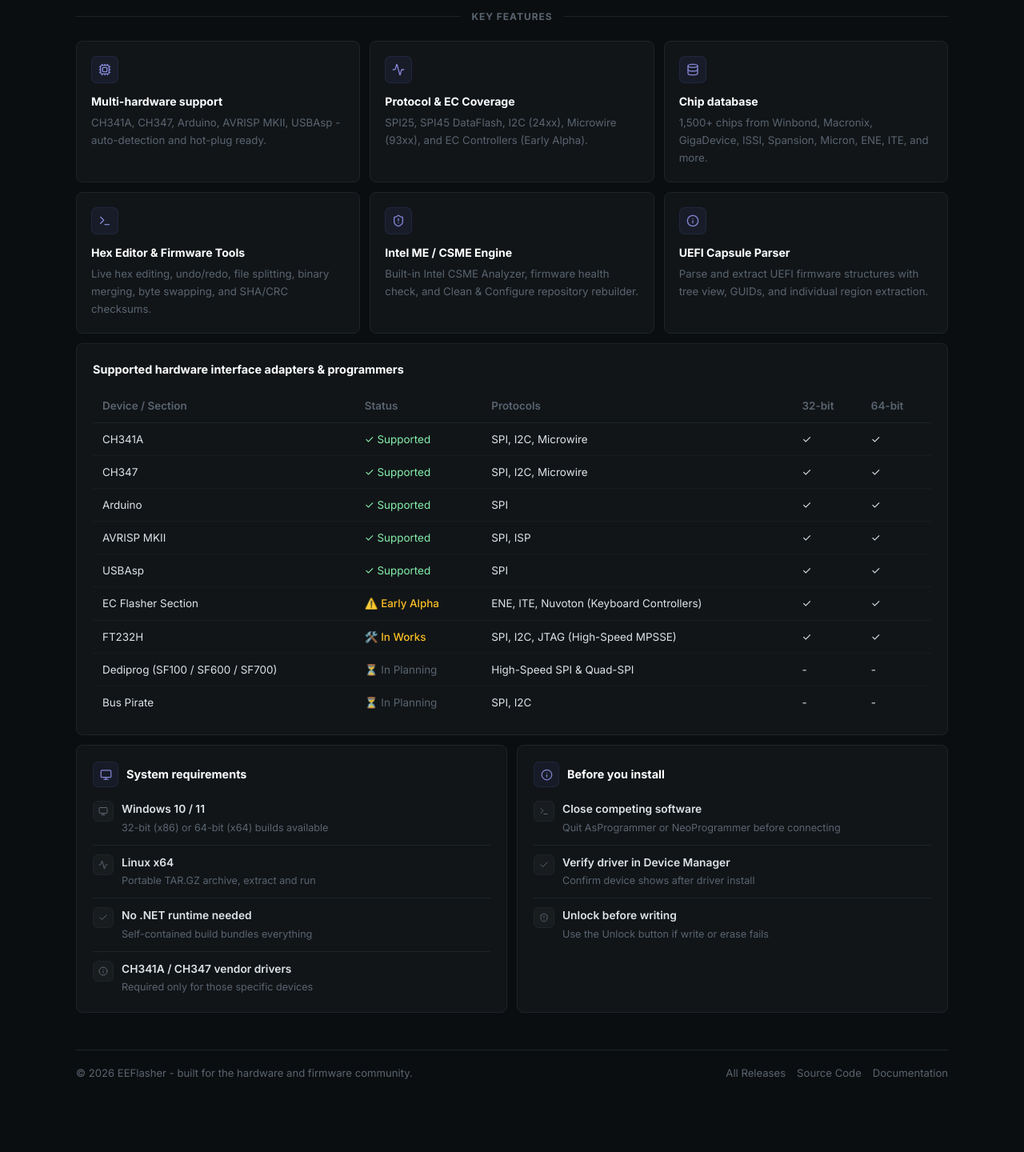
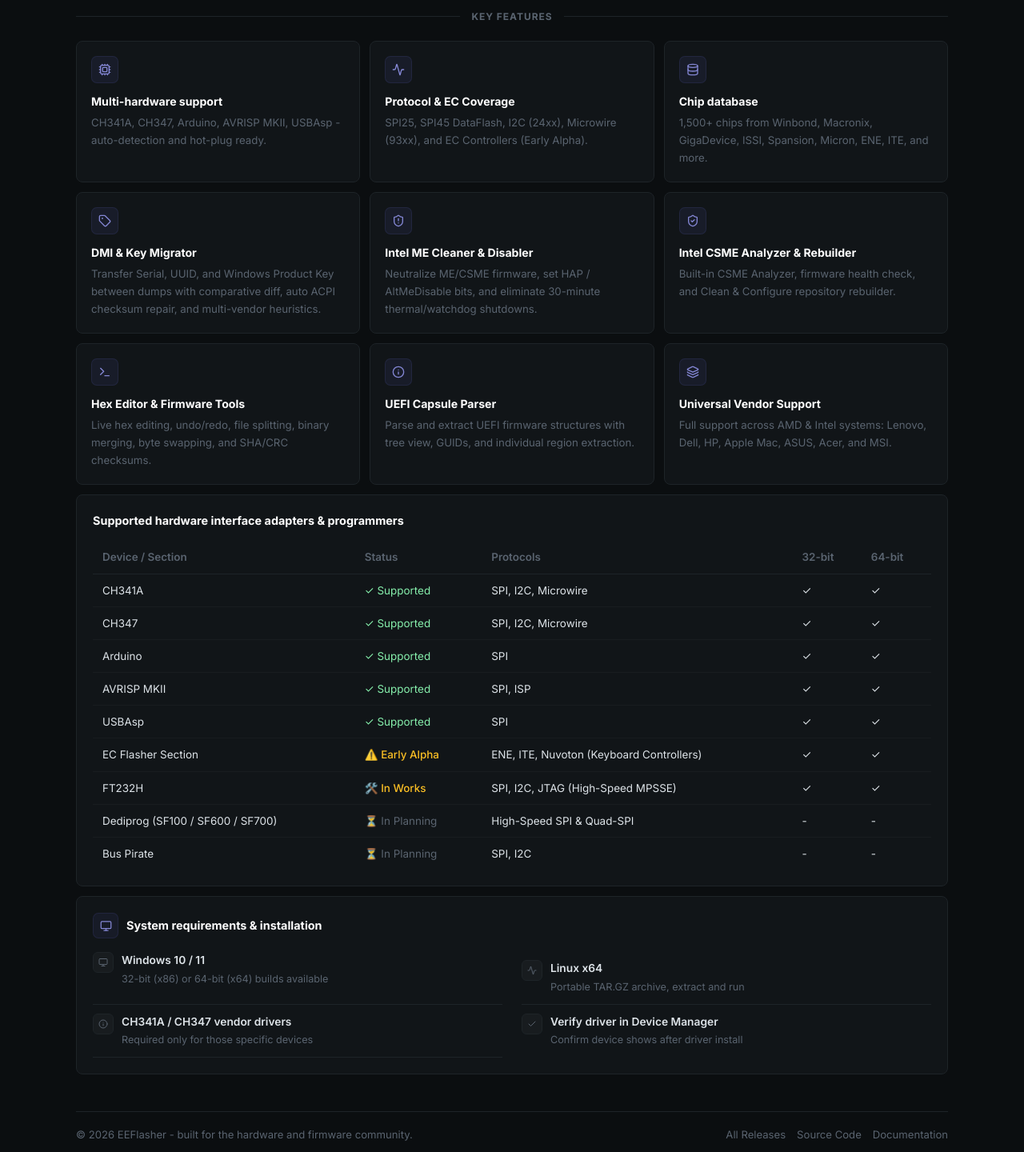
Before and after one commit to Raoufbaa/EEflasher-Release, a Next.js app: page / in a window 1280 px wide. Shown: the part 1184-2624 px from the top of the page at 80% size. Before the commit the page ends 2547 px from the top, so only its background shows below. Built offline with nearby package versions, Linux system fonts and the light colour scheme; no server answers.

Commit message:
feat: add web frontend release page and document DMI migrator and ME cleaner features

```diff
--- a/src/app/page.jsx
+++ b/src/app/page.jsx
@@ -2,7 +2,7 @@
 
 import { useState, useEffect } from 'react';
 import Link from 'next/link';
-import { ArrowDown, Info, Cpu, Check, Activity, ShieldAlert, Monitor, Terminal, Database as DbIcon } from 'lucide-react';
+import { ArrowDown, Info, Cpu, Check, Activity, ShieldAlert, ShieldCheck, Monitor, Terminal, Tag, Layers, Database as DbIcon } from 'lucide-react';
 import styles from '@/styles/Home.module.css';
 
 export default function Home() {
@@ -15,12 +15,6 @@
     winX86: '-',
     linuxX64: '-'
   });
-
-  const formatNumber = (num) => {
-    if (num >= 1000000) return (num / 1000000).toFixed(1) + 'M';
-    if (num >= 1000) return (num / 1000).toFixed(1) + 'K';
-    return num.toString();
-  };
 
   useEffect(() => {
     async function loadRelease() {
@@ -223,21 +217,39 @@
         </div>
 
         <div className={styles.featureItem}>
+          <div className={styles.fIcon}><Tag size={16} /></div>
+          <h4>DMI &amp; Key Migrator</h4>
+          <p>Transfer Serial, UUID, and Windows Product Key between dumps with comparative diff, auto ACPI checksum repair, and multi-vendor heuristics.</p>
+        </div>
+
+        <div className={styles.featureItem}>
+          <div className={styles.fIcon}><ShieldAlert size={16} /></div>
+          <h4>Intel ME Cleaner &amp; Disabler</h4>
+          <p>Neutralize ME/CSME firmware, set HAP / AltMeDisable bits, and eliminate 30-minute thermal/watchdog shutdowns.</p>
+        </div>
+
+        <div className={styles.featureItem}>
+          <div className={styles.fIcon}><ShieldCheck size={16} /></div>
+          <h4>Intel CSME Analyzer &amp; Rebuilder</h4>
+          <p>Built-in CSME Analyzer, firmware health check, and Clean &amp; Configure repository rebuilder.</p>
+        </div>
+
+        <div className={styles.featureItem}>
           <div className={styles.fIcon}><Terminal size={16} /></div>
           <h4>Hex Editor &amp; Firmware Tools</h4>
           <p>Live hex editing, undo/redo, file splitting, binary merging, byte swapping, and SHA/CRC checksums.</p>
         </div>
 
         <div className={styles.featureItem}>
-          <div className={styles.fIcon}><ShieldAlert size={16} /></div>
-          <h4>Intel ME / CSME Engine</h4>
-          <p>Built-in Intel CSME Analyzer, firmware health check, and Clean &amp; Configure repository rebuilder.</p>
+          <div className={styles.fIcon}><Info size={16} /></div>
+          <h4>UEFI Capsule Parser</h4>
+          <p>Parse and extract UEFI firmware structures with tree view, GUIDs, and individual region extraction.</p>
         </div>
 
         <div className={styles.featureItem}>
-          <div className={styles.fIcon}><Info size={16} /></div>
-          <h4>UEFI Capsule Parser</h4>
-          <p>Parse and extract UEFI firmware structures with tree view, GUIDs, and individual region extraction.</p>
+          <div className={styles.fIcon}><Layers size={16} /></div>
+          <h4>Universal Vendor Support</h4>
+          <p>Full support across AMD &amp; Intel systems: Lenovo, Dell, HP, Apple Mac, ASUS, Acer, and MSI.</p>
         </div>
       </div>
 
@@ -262,14 +274,13 @@
         </table>
       </div>
 
-      {/* System Requirements Grid */}
-      <div className={styles.reqGrid}>
-        <div className={styles.reqCard}>
+      {/* System Requirements & Installation */}
+      <div className={styles.reqCardSingle}>
         <div className={styles.reqCardHead}>
           <div className={styles.reqCardIcon}><Monitor size={15} /></div>
-            <h3>System requirements</h3>
+          <h3>System requirements &amp; installation</h3>
         </div>
-          <div className={styles.reqRows}>
+        <div className={styles.reqRowsGrid}>
           <div className={styles.reqRow}>
             <div className={styles.reqRowIcon}><Monitor size={12} /></div>
             <div className={styles.reqRowText}><strong>Windows 10 / 11</strong><span>32-bit (x86) or 64-bit (x64) builds available</span></div>
@@ -279,34 +290,12 @@
             <div className={styles.reqRowText}><strong>Linux x64</strong><span>Portable TAR.GZ archive, extract and run</span></div>
           </div>
           <div className={styles.reqRow}>
-              <div className={styles.reqRowIcon}><Check size={12} /></div>
-              <div className={styles.reqRowText}><strong>No .NET runtime needed</strong><span>Self-contained build bundles everything</span></div>
-            </div>
-            <div className={styles.reqRow}>
             <div className={styles.reqRowIcon}><Info size={12} /></div>
             <div className={styles.reqRowText}><strong>CH341A / CH347 vendor drivers</strong><span>Required only for those specific devices</span></div>
-            </div>
-          </div>
-        </div>
-
-        <div className={styles.reqCard}>
-          <div className={styles.reqCardHead}>
-            <div className={styles.reqCardIcon}><Info size={15} /></div>
-            <h3>Before you install</h3>
-          </div>
-          <div className={styles.reqRows}>
-            <div className={styles.reqRow}>
-              <div className={styles.reqRowIcon}><Terminal size={12} /></div>
-              <div className={styles.reqRowText}><strong>Close competing software</strong><span>Quit AsProgrammer or NeoProgrammer before connecting</span></div>
           </div>
           <div className={styles.reqRow}>
             <div className={styles.reqRowIcon}><Check size={12} /></div>
             <div className={styles.reqRowText}><strong>Verify driver in Device Manager</strong><span>Confirm device shows after driver install</span></div>
-            </div>
-            <div className={styles.reqRow}>
-              <div className={styles.reqRowIcon}><ShieldAlert size={12} /></div>
-              <div className={styles.reqRowText}><strong>Unlock before writing</strong><span>Use the Unlock button if write or erase fails</span></div>
-            </div>
           </div>
         </div>
       </div>
--- a/src/styles/Home.module.css
+++ b/src/styles/Home.module.css
@@ -459,6 +459,28 @@
   padding: 20px;
 }
 
+.reqCardSingle {
+  background: var(--surface);
+  border: 1px solid var(--border);
+  border-radius: var(--r);
+  padding: 20px;
+  margin-bottom: 12px;
+  animation: fadeUp 0.5s 0.24s ease both;
+}
+
+.reqRowsGrid {
+  display: grid;
+  grid-template-columns: repeat(2, 1fr);
+  gap: 0 24px;
+}
+
+@media (max-width: 640px) {
+  .reqRowsGrid {
+    grid-template-columns: 1fr;
+  }
+}
+
+
 .reqCardHead {
   display: flex;
   align-items: center;
```
Also changed, not shown: 1 other file (tests, documents, lock files or other folders). Lines whose indentation alone changed are shown as unchanged.
